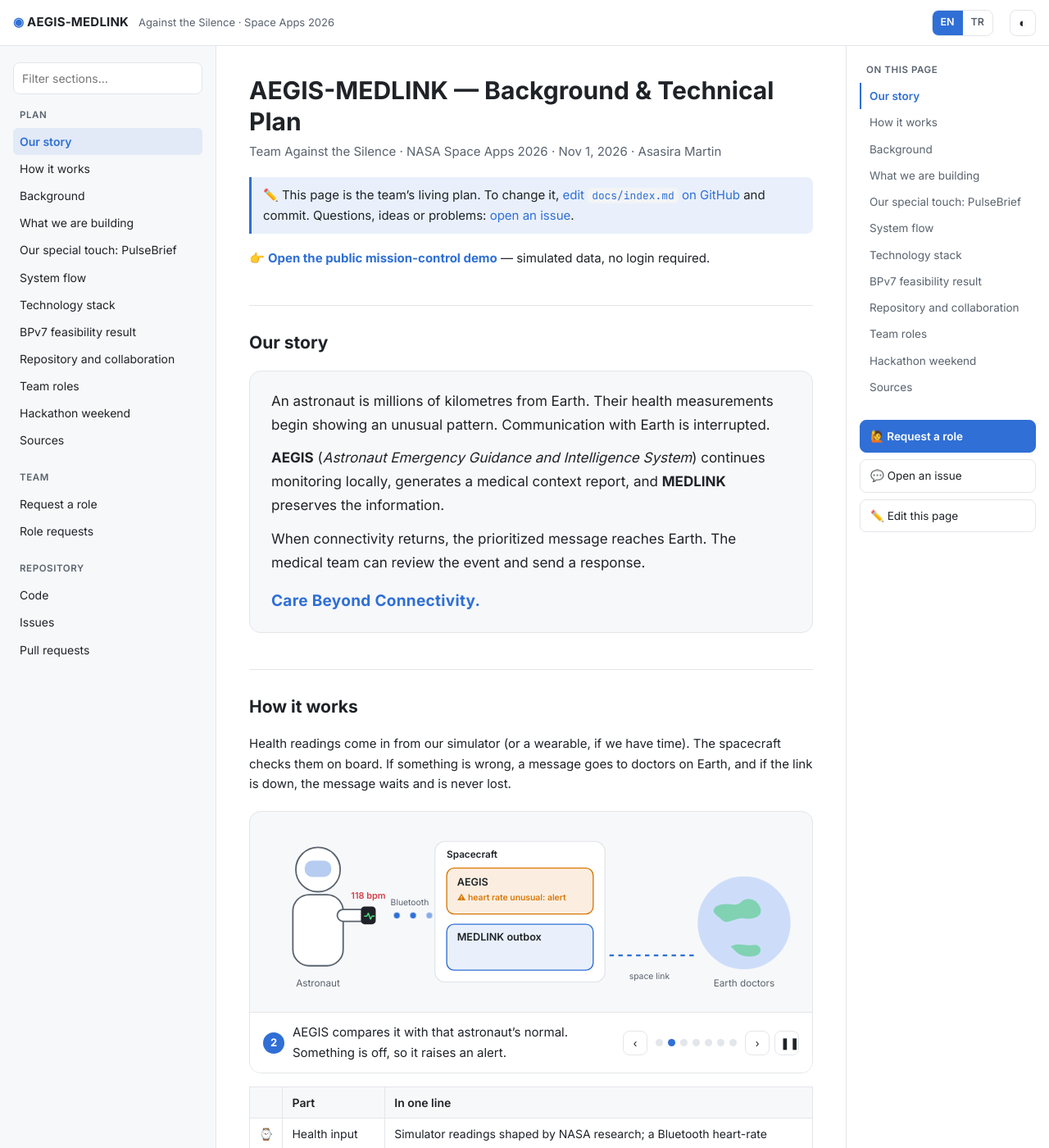
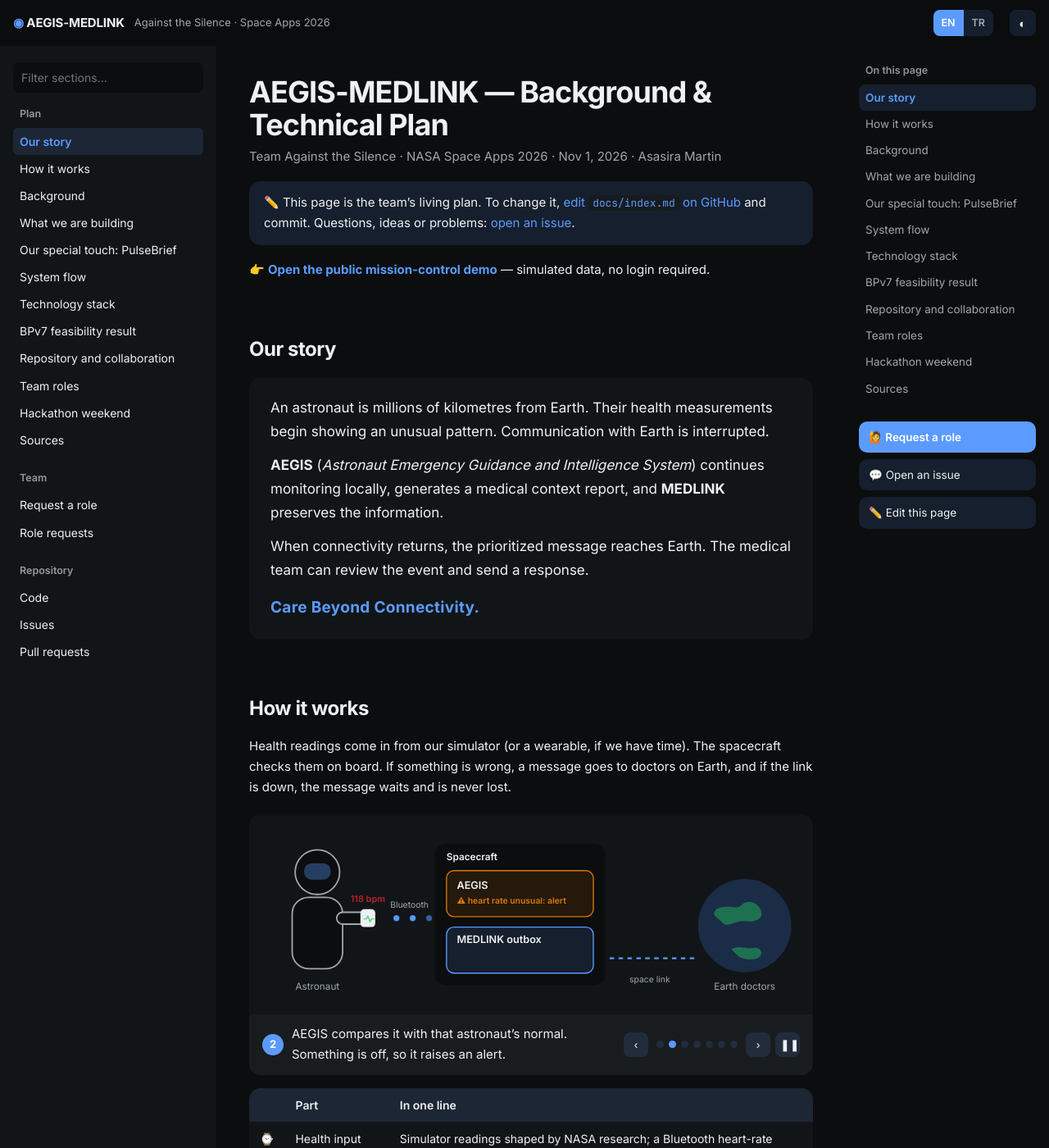
Before and after one commit to Switch256/against-silence26, a Jekyll site: the page built from docs/index.md, in a window 1280 px wide and 1400 px high. Shown: the whole window at 82% size. Built offline with Jekyll 4.4.1, drawn with Linux system fonts in a browser that asks for light colours.

Commit message:
style: polish public documentation site

```diff
--- a/docs/assets/site.css
+++ b/docs/assets/site.css
@@ -227,3 +227,65 @@ a:hover { text-decoration: underline; }
 .lang-switch a:hover { text-decoration: none; color: var(--fg); background: var(--accent-bg); }
 .lang-switch a.on { background: var(--accent); color: #fff; }
 .lang-switch + .theme-btn { margin-left: 8px; }
+
+/* =====================================================================
+   Theme v2: matches the AEGIS-MEDLINK website and console.
+   Graphite surfaces, one blue accent, Inter with tight headings,
+   structure by surface contrast and space: no hairlines, no small caps.
+   Dark is the default (our brand); light stays one click away.
+   ===================================================================== */
+:root, :root[data-theme="dark"] {
+  --bg: #0b0d0e; --bg-2: #121517; --fg: #eef1f3; --muted: #9ea7ad; --line: transparent;
+  --accent: #5b9bff; --accent-bg: rgba(91, 155, 255, 0.13); --code: #171b1e; --card: #121517;
+}
+:root[data-theme="light"] {
+  --bg: #f5f6f7; --bg-2: #ffffff; --fg: #15191c; --muted: #5d676d; --line: transparent;
+  --accent: #2f6fd6; --accent-bg: rgba(47, 111, 214, 0.08); --code: #eceef0; --card: #ffffff;
+}
+:root:not([data-theme="light"]) .content img { background: transparent; }
+
+body { font-family: Inter, -apple-system, BlinkMacSystemFont, "Segoe UI", sans-serif; font-feature-settings: "cv11", "ss01"; -webkit-font-smoothing: antialiased; }
+
+/* chrome without rules */
+.topbar { border: 0; background: color-mix(in srgb, var(--bg) 82%, transparent); backdrop-filter: blur(14px) saturate(1.4); }
+.brand { letter-spacing: -0.01em; }
+.left, .right { border: 0; }
+.left { background: var(--bg-2); }
+.theme-btn, .menu-btn { border: 0; background: var(--accent-bg); }
+.filter { border: 0; background: var(--bg); }
+.group-title { text-transform: none; letter-spacing: 0; font-size: 12.5px; color: var(--fg); opacity: 0.6; }
+.sidebar li a.active { background: var(--accent-bg); color: var(--accent); }
+.toc li a { border-left: 0; border-radius: 8px; padding-left: 8px; }
+.toc li a.active { background: var(--accent-bg); color: var(--accent); }
+.btn { border: 0; background: var(--bg-2); border-radius: 10px; }
+.right .btn { background: var(--accent-bg); }
+.btn.primary { background: var(--accent); color: #fff; }
+.lang-switch { border: 0; background: var(--accent-bg); }
+
+/* content: tight headings, cards instead of rules */
+.content h1 { font-size: 36px; line-height: 1.12; font-weight: 650; letter-spacing: -0.025em; }
+.content h2 { border-top: 0; padding-top: 12px; margin-top: 52px; font-size: 24px; font-weight: 650; letter-spacing: -0.02em; }
+.content h3 { font-size: 17px; letter-spacing: -0.01em; }
+.content blockquote { border-left: 0; border-radius: 14px; background: var(--accent-bg); padding: 14px 18px; }
+.content img { border: 0; border-radius: 14px; }
+.content pre { border: 0; border-radius: 14px; background: var(--code); }
+.content table { border-radius: 14px; overflow: hidden; background: var(--card); border-collapse: separate; border-spacing: 0; }
+.content th, .content td { border: 0; padding: 9px 13px; }
+.content th { background: var(--accent-bg); font-weight: 600; }
+.content tr:nth-child(even) td { background: color-mix(in srgb, var(--fg) 3.5%, transparent); }
+.page-foot { border-top: 0; }
+
+/* intro animation, PulseBrief cards, story */
+.intro { border: 0; background: var(--card); }
+.intro figcaption { border-top: 0; background: color-mix(in srgb, var(--fg) 3%, var(--card)); }
+.intro-controls button { border: 0; background: var(--accent-bg); }
+.brief { border: 0; box-shadow: none; background: var(--card); }
+.brief-kicker, .brief-q { text-transform: none; letter-spacing: 0; }
+.brief-stats div { border: 0; background: var(--bg); }
+.brief-context li { border-top: 0; padding: 4px 0; }
+.tap { border: 0; background: var(--bg); }
+.tap.on { background: rgba(217, 119, 6, .18); box-shadow: inset 0 0 0 1.5px #d97706; }
+.todo li { border-top: 0; padding: 5px 0; }
+.layer { border: 0; background: var(--bg); }
+.layer.l3 { border-style: none; opacity: 0.85; }
+.story { border: 0; background: var(--card); }
--- a/docs/assets/site.js
+++ b/docs/assets/site.js
@@ -67,7 +67,7 @@
   const root = document.documentElement;
   try { const t = localStorage.getItem('theme'); if (t) root.dataset.theme = t; } catch (e) {}
   document.querySelector('.theme-btn').addEventListener('click', () => {
-    const dark = root.dataset.theme ? root.dataset.theme === 'dark' : matchMedia('(prefers-color-scheme: dark)').matches;
+    const dark = root.dataset.theme !== 'light';        // dark is the default theme
     root.dataset.theme = dark ? 'light' : 'dark';
     try { localStorage.setItem('theme', root.dataset.theme); } catch (e) {}
   });
```
